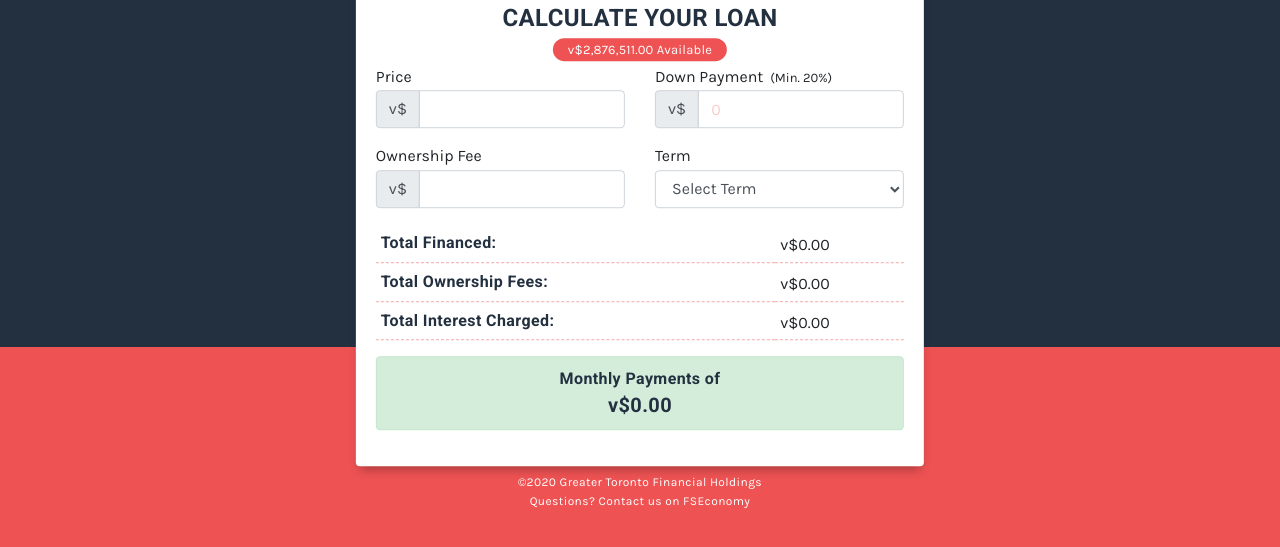
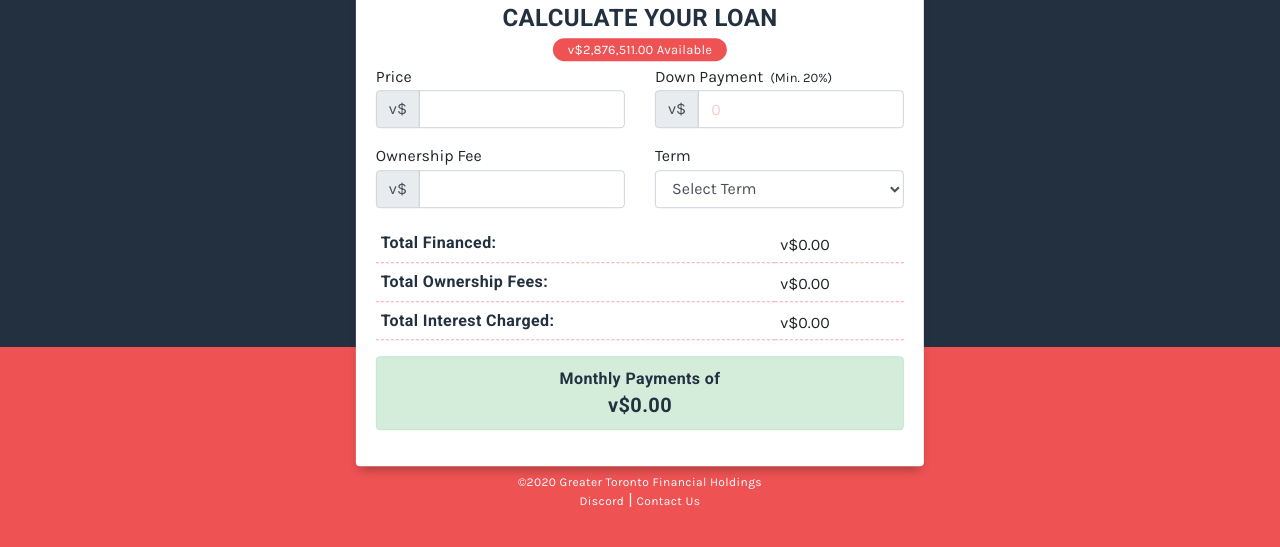
Before and after one commit to atulumello/fse-calculator, a Gatsby site: page / in a window 1280 px wide. Shown: the part 213-760 px from the top of the page. Built offline with nearby package versions, Linux system fonts and the light colour scheme; Gatsby itself is replaced by a stand-in of ours.

Commit message:
Prepping for db integration

```diff
--- a/package.json
+++ b/package.json
@@ -30,6 +30,7 @@
     "reactstrap": "^8.4.1"
   },
   "devDependencies": {
+    "g-sheets-api": "^1.3.0",
     "prettier": "2.0.5"
   },
   "repository": {
--- a/src/pages/index.js
+++ b/src/pages/index.js
@@ -10,7 +10,9 @@ import '../scss/styles.scss'
 
 import Logo from '../../public/static/images/logo_web_icon_resize.png'
 
+
 let date = new Date().getFullYear();
+
 
 export default function Home() {
   return (
@@ -45,9 +47,12 @@ export default function Home() {
               <Row>
                 <Col xs="12" className="text-center" style={{marginTop: '10px'}}>
                   <p className="text-white">&copy;{date} Greater Toronto Financial Holdings</p>
-                  <a className="text-white" href="https://www.fseconomy.net/atulumello" target="_blank" rel="noreferrer">Questions? Contact us on FSEconomy</a>
                 </Col>
-
+              </Row>
+              <Row>
+              <Col xs="12" className="text-center text-white">
+                    <a className="text-white" href="https://discord.gg/86J8vrM" target="_blank" rel="noreferrer">Discord</a> | <a className="text-white" href="https://www.fseconomy.net/atulumello" target="_blank" rel="noreferrer">Contact Us</a>
+                  </Col>
               </Row>
             </div>
           </div>
```
Also changed, not shown: 1 other file.
